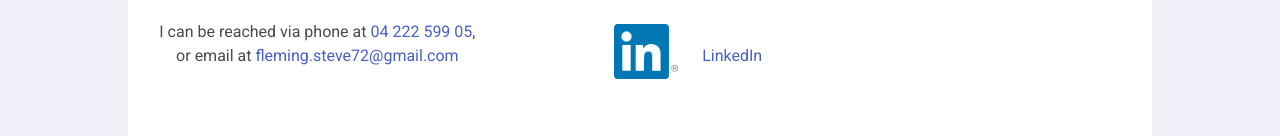
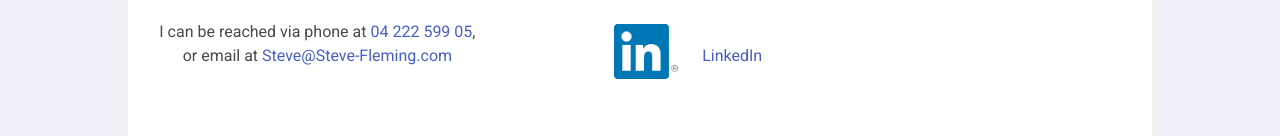
Before and after one commit to StephenFleming96/sf-portfolio, a React app: page /contact in a window 1280 px wide. Shown: the part 151-287 px from the top of the page. Built offline with nearby package versions, Linux system fonts and the light colour scheme.

Commit message:
added correct email address

```diff
--- a/src/pages/contact.js
+++ b/src/pages/contact.js
@@ -16,7 +16,7 @@ const Contact = () => (
       </p>
       <p>
         or email at {" "}
-        <a href="mailto:fleming.steve72@gmail.com">fleming.steve72@gmail.com</a>
+        <a href="mailto:steve@steve-fleming.com">Steve@Steve-Fleming.com</a>
       </p>
     </div>
     <div className="column">
```
